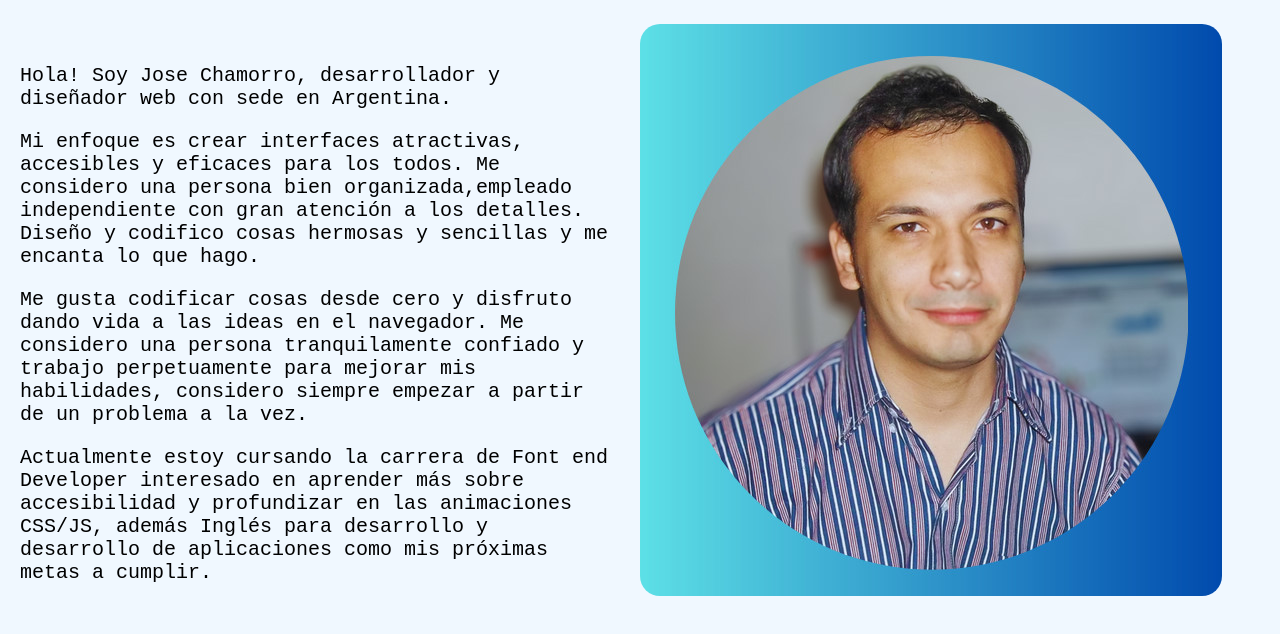
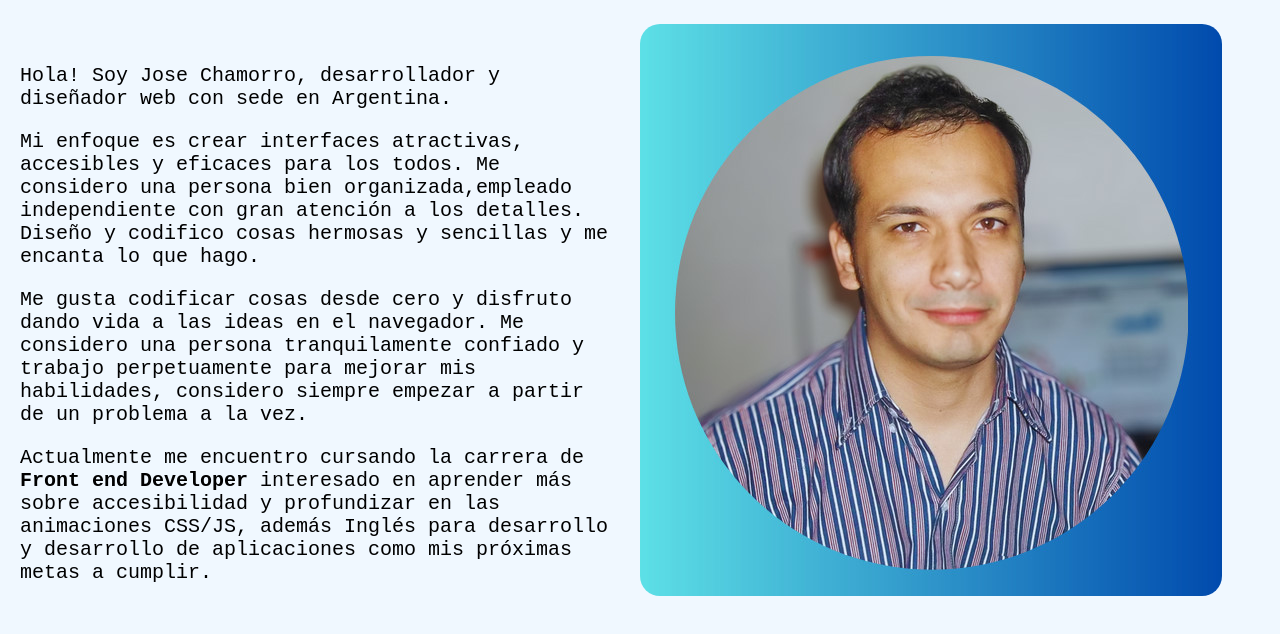
Before and after one commit to josecham/PFChamorroGrids, a website: page index.html in a window 1280 px wide. Shown: the part 613-1247 px from the top of the page. Drawn offline with nearby package versions, Linux system fonts and the light colour scheme.

Commit message:
la etiqueta de lo que guardo

```diff
--- a/index.html
+++ b/index.html
@@ -51,7 +51,7 @@
                 <p>Mi enfoque es crear interfaces atractivas, accesibles y eficaces para los todos. Me considero una persona bien organizada,empleado independiente con gran atención a los detalles. Diseño y codifico cosas hermosas y sencillas y me encanta lo que hago. </p>
                 <p> Me gusta codificar cosas desde cero y disfruto dando vida a las ideas en el navegador.
                 Me considero una persona tranquilamente confiado y trabajo perpetuamente para mejorar mis habilidades, considero siempre empezar a partir de un problema a la vez.</p>
-                <p> Actualmente estoy cursando la carrera de Font end Developer interesado en aprender más sobre accesibilidad y profundizar en las animaciones CSS/JS, además Inglés para desarrollo y desarrollo de aplicaciones como mis próximas metas a cumplir.</p>
+                <p> Actualmente me encuentro cursando la carrera de <b>Front end Developer</b> interesado en aprender más sobre accesibilidad y profundizar en las animaciones CSS/JS, además Inglés para desarrollo y desarrollo de aplicaciones como mis próximas metas a cumplir.</p>
 
             </div>
             <div class="imgTexto align-items-center">
```
